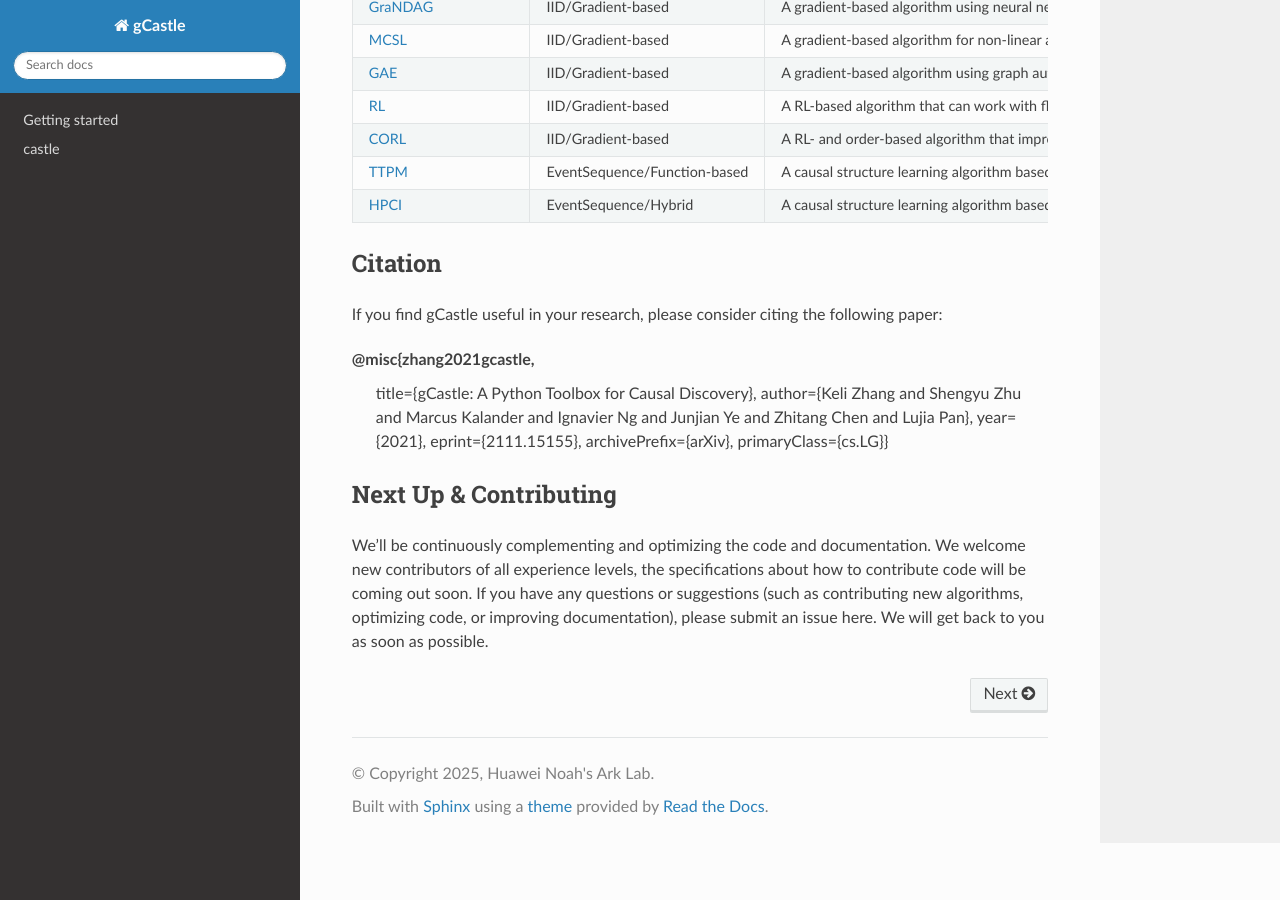
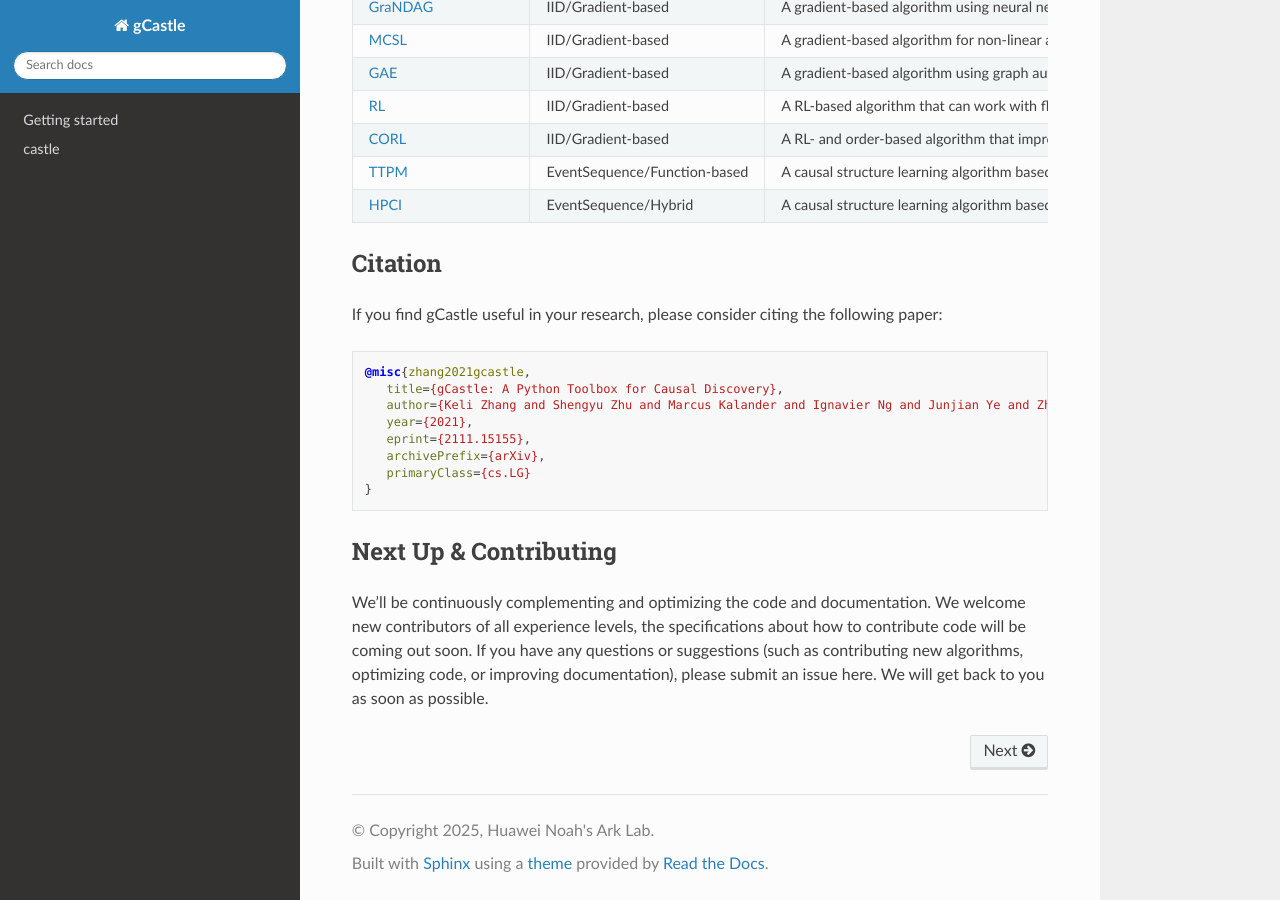
Before and after one commit to huawei-noah/trustworthyAI, a Sphinx documentation site: the page built from gcastle/docs/source/index.rst, in a window 1280 px wide and 900 px high, scrolled down 1294 px. Built offline with Sphinx 7.4.7 and the Read the Docs theme 3.1.0, drawn with Linux system fonts in a browser that asks for light colours; some of the changed text lies outside the part shown.

Commit message:
Update documentation index

```diff
--- a/gcastle/docs/source/index.rst
+++ b/gcastle/docs/source/index.rst
@@ -80,13 +80,16 @@ Citation
 --------
 If you find gCastle useful in your research, please consider citing the following paper:
 
-@misc{zhang2021gcastle,
-   title={gCastle: A Python Toolbox for Causal Discovery},
-   author={Keli Zhang and Shengyu Zhu and Marcus Kalander and Ignavier Ng and Junjian Ye and Zhitang Chen and Lujia Pan},
-   year={2021},
-   eprint={2111.15155},
-   archivePrefix={arXiv},
-   primaryClass={cs.LG}}
+.. code-block:: bibtex
+
+   @misc{zhang2021gcastle,
+      title={gCastle: A Python Toolbox for Causal Discovery},
+      author={Keli Zhang and Shengyu Zhu and Marcus Kalander and Ignavier Ng and Junjian Ye and Zhitang Chen and Lujia Pan},
+      year={2021},
+      eprint={2111.15155},
+      archivePrefix={arXiv},
+      primaryClass={cs.LG}
+   }
 
 
 Next Up & Contributing
```
Also changed, not shown: other parts of gcastle/docs/source/index.rst (+1 -1 lines).
